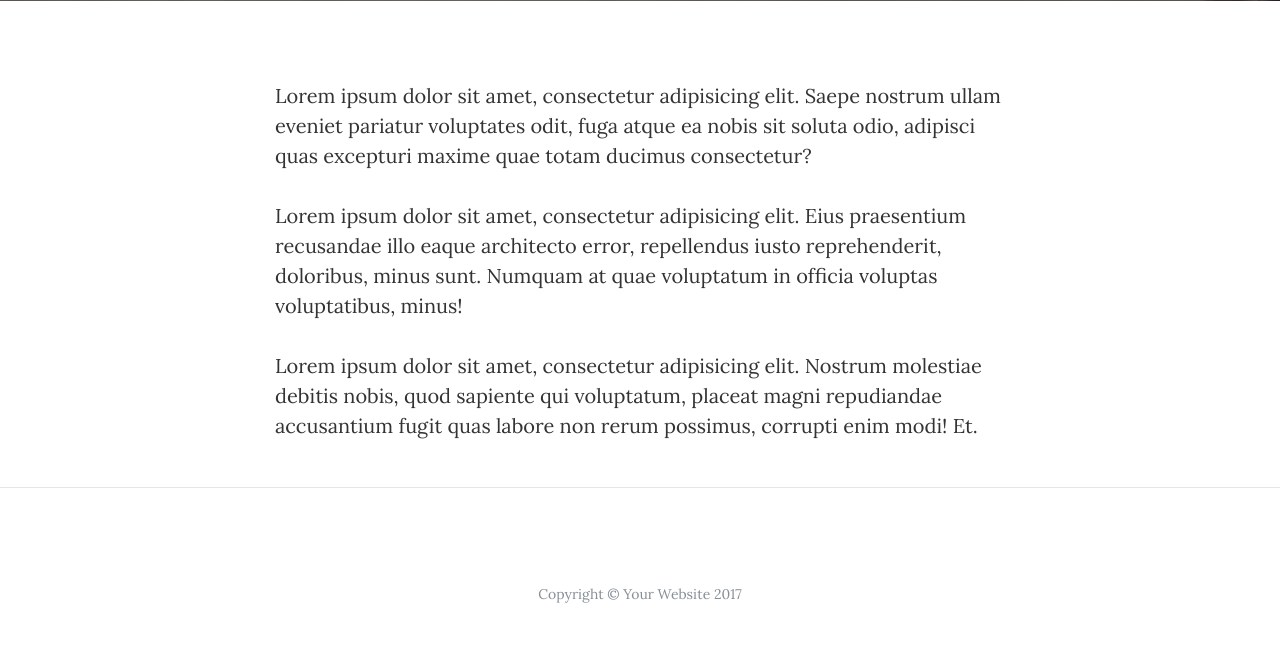
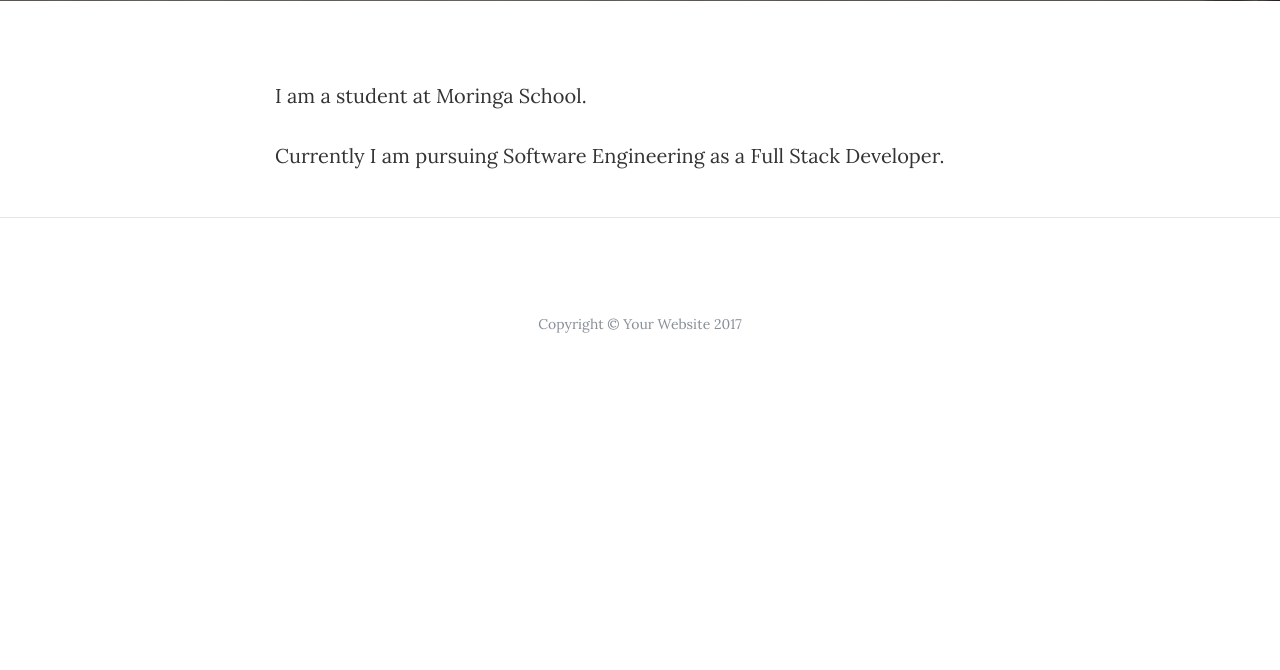
Before and after one commit to Thuotracy/blog-website, a Flask app: page /about in a window 1280 px wide. Shown: the part 523-1193 px from the top of the page. After the commit the page ends 856 px from the top, so only its background shows below. Run offline with Flask 2, Linux system fonts and the light colour scheme; some libraries are stand-ins or nearby versions.

Commit message:
add abt me section

```diff
--- a/templates/about.html
+++ b/templates/about.html
@@ -67,9 +67,8 @@
     <div class="container">
       <div class="row">
         <div class="col-lg-8 col-md-10 mx-auto">
-          <p>Lorem ipsum dolor sit amet, consectetur adipisicing elit. Saepe nostrum ullam eveniet pariatur voluptates odit, fuga atque ea nobis sit soluta odio, adipisci quas excepturi maxime quae totam ducimus consectetur?</p>
-          <p>Lorem ipsum dolor sit amet, consectetur adipisicing elit. Eius praesentium recusandae illo eaque architecto error, repellendus iusto reprehenderit, doloribus, minus sunt. Numquam at quae voluptatum in officia voluptas voluptatibus, minus!</p>
-          <p>Lorem ipsum dolor sit amet, consectetur adipisicing elit. Nostrum molestiae debitis nobis, quod sapiente qui voluptatum, placeat magni repudiandae accusantium fugit quas labore non rerum possimus, corrupti enim modi! Et.</p>
+          <p>I am a student at Moringa School.</p>
+          <p>Currently I am pursuing Software Engineering as a Full Stack Developer.</p>
         </div>
       </div>
     </div>
```
